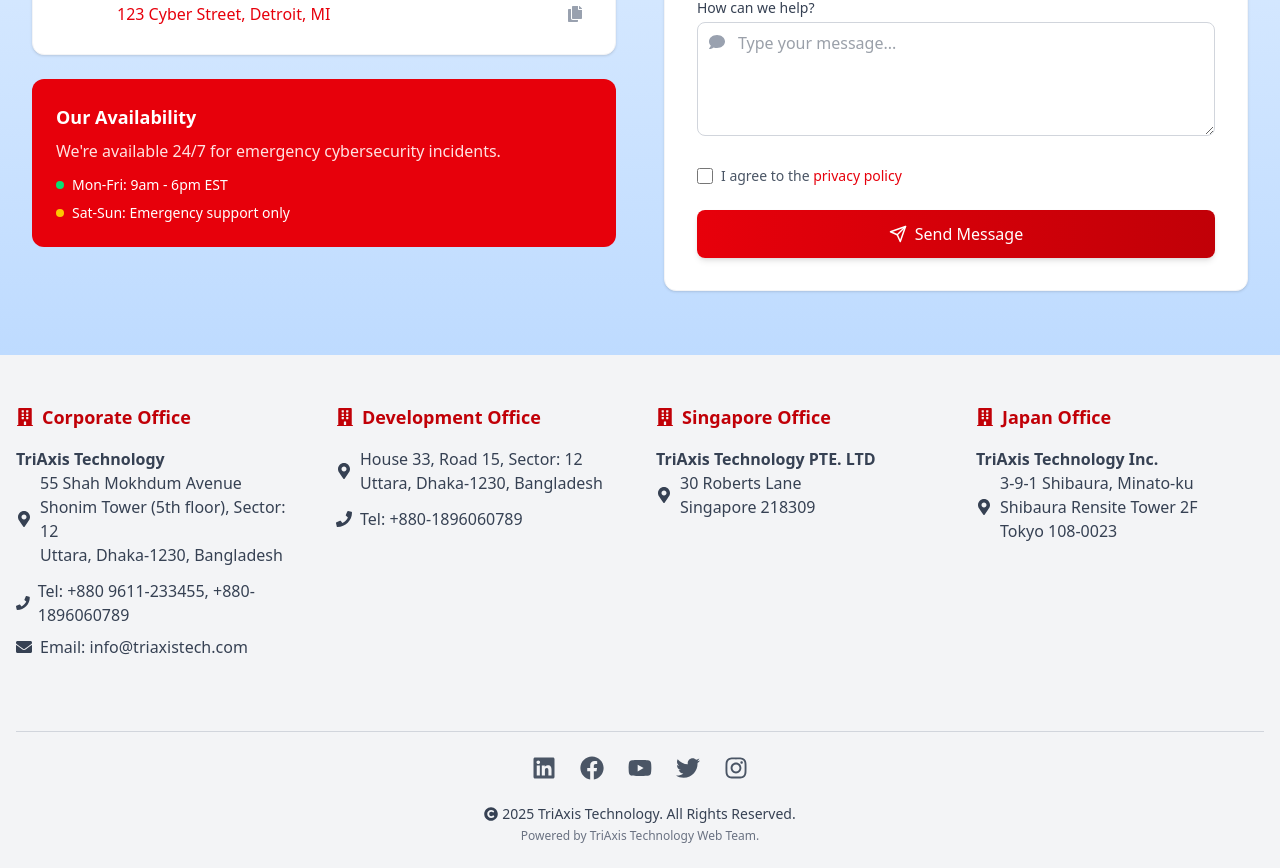
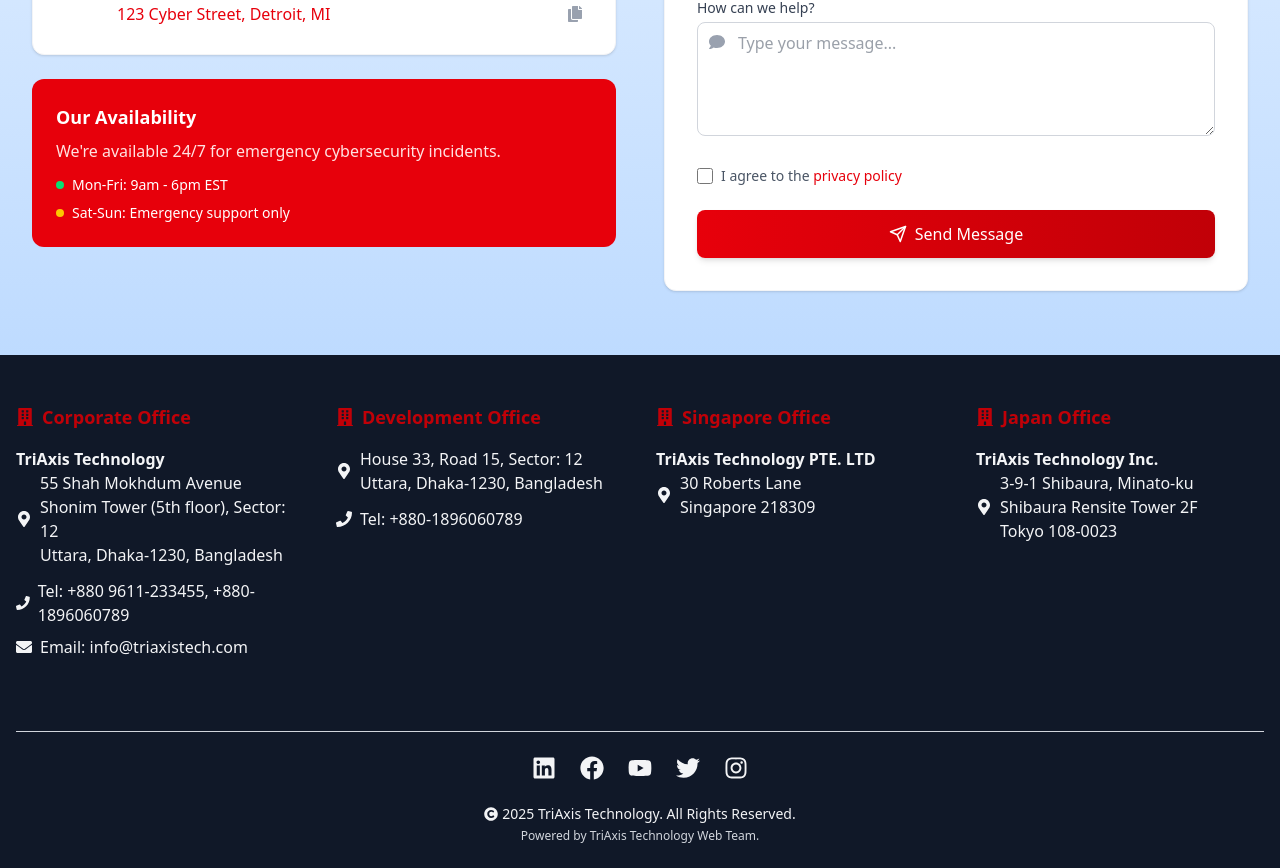
Before and after one commit to iktushar01/Triaxis-Technology-Client, a React (Vite) app: page / in a window 1280 px wide. Shown: the part 4023-4891 px from the top of the page. Built offline with nearby package versions, Linux system fonts and the light colour scheme.

Commit message:
update footer

```diff
--- a/src/Shared/Footer/Footer.jsx
+++ b/src/Shared/Footer/Footer.jsx
@@ -14,7 +14,7 @@
 
 const Footer = () => {
   return (
-    <footer className="bg-gray-100 text-gray-700 pt-12 pb-6 px-4">
+    <footer className="bg-gray-900 text-gray-100 pt-12 pb-6 px-4">
       <div className="max-w-7xl mx-auto">
         {/* Offices Section - 4 columns */}
         <div className="grid grid-cols-1 md:grid-cols-2 lg:grid-cols-4 gap-8 mb-12">
@@ -110,35 +110,35 @@
           <div className="flex justify-center space-x-6 mb-6">
             <a
               href="#"
-              className="text-gray-600 hover:text-blue-700 text-2xl"
+              className="text-gray-100 hover:text-blue-700 text-2xl"
               aria-label="LinkedIn"
             >
               <FaLinkedin />
             </a>
             <a
               href="#"
-              className="text-gray-600 hover:text-blue-700 text-2xl"
+              className="text-gray-100 hover:text-blue-700 text-2xl"
               aria-label="Facebook"
             >
               <FaFacebook />
             </a>
             <a
               href="#"
-              className="text-gray-600 hover:text-blue-700 text-2xl"
+              className="text-gray-100 hover:text-blue-700 text-2xl"
               aria-label="YouTube"
             >
               <FaYoutube />
             </a>
             <a
               href="#"
-              className="text-gray-600 hover:text-blue-700 text-2xl"
+              className="text-gray-100 hover:text-blue-700 text-2xl"
               aria-label="Twitter"
             >
               <FaTwitter />
             </a>
             <a
               href="#"
-              className="text-gray-600 hover:text-blue-700 text-2xl"
+              className="text-gray-100 hover:text-blue-700 text-2xl"
               aria-label="Instagram"
             >
               <FaInstagram />
@@ -151,7 +151,7 @@
               <FaCopyright className="mr-1" />
               <span>2025 TriAxis Technology. All Rights Reserved.</span>
             </div>
-            <div className="mt-1 text-xs text-gray-500">
+            <div className="mt-1 text-xs text-gray-300">
               Powered by TriAxis Technology Web Team.
             </div>
           </div>
```
